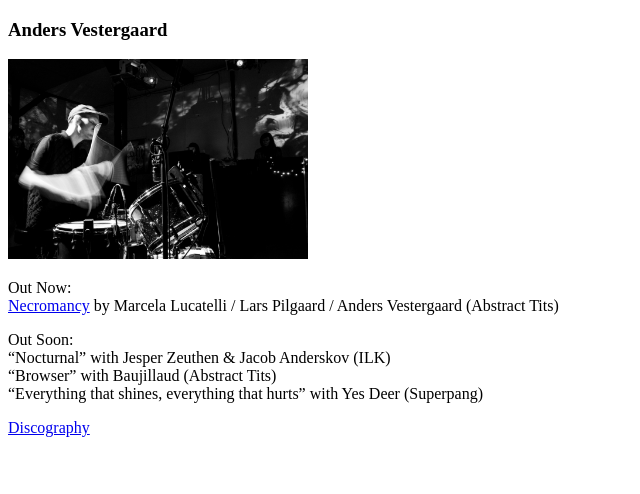
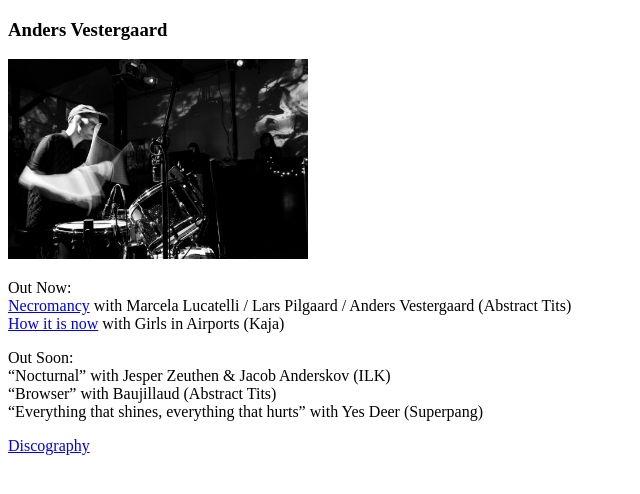
Before and after one commit to theoneandonlyanders/anders-website, a plain HTML site: page index.html in a window 1280 px wide. Shown: the whole page, without its empty margins (0-640 px from the left). Drawn offline with Linux system fonts and the light colour scheme.

Commit message:
Update index.html

```diff
--- a/index.html
+++ b/index.html
@@ -10,7 +10,8 @@
         <img src="img/Anders_Vestergaard_Photo_By_Jan_Kaspersen.jpg" height="200"  title="this is me"   alt="Anders Vestergaard Photo By Jan Kaspersen">
         <p>
             Out Now:<br>
-            <a href="https://marcelalarsanders.bandcamp.com/album/necromancy" target="_blank">Necromancy</a> by Marcela Lucatelli / Lars Pilgaard / Anders Vestergaard (Abstract Tits)<br>
+            <a href="https://marcelalarsanders.bandcamp.com/album/necromancy" target="_blank">Necromancy</a> with Marcela Lucatelli / Lars Pilgaard / Anders Vestergaard (Abstract Tits)<br>
+            <a href="https://girlsinairports.bandcamp.com/album/how-it-is-now" target="_blank">How it is now</a> with Girls in Airports (Kaja)<br>
         </p>
         <p>
             Out Soon:<br>
```
